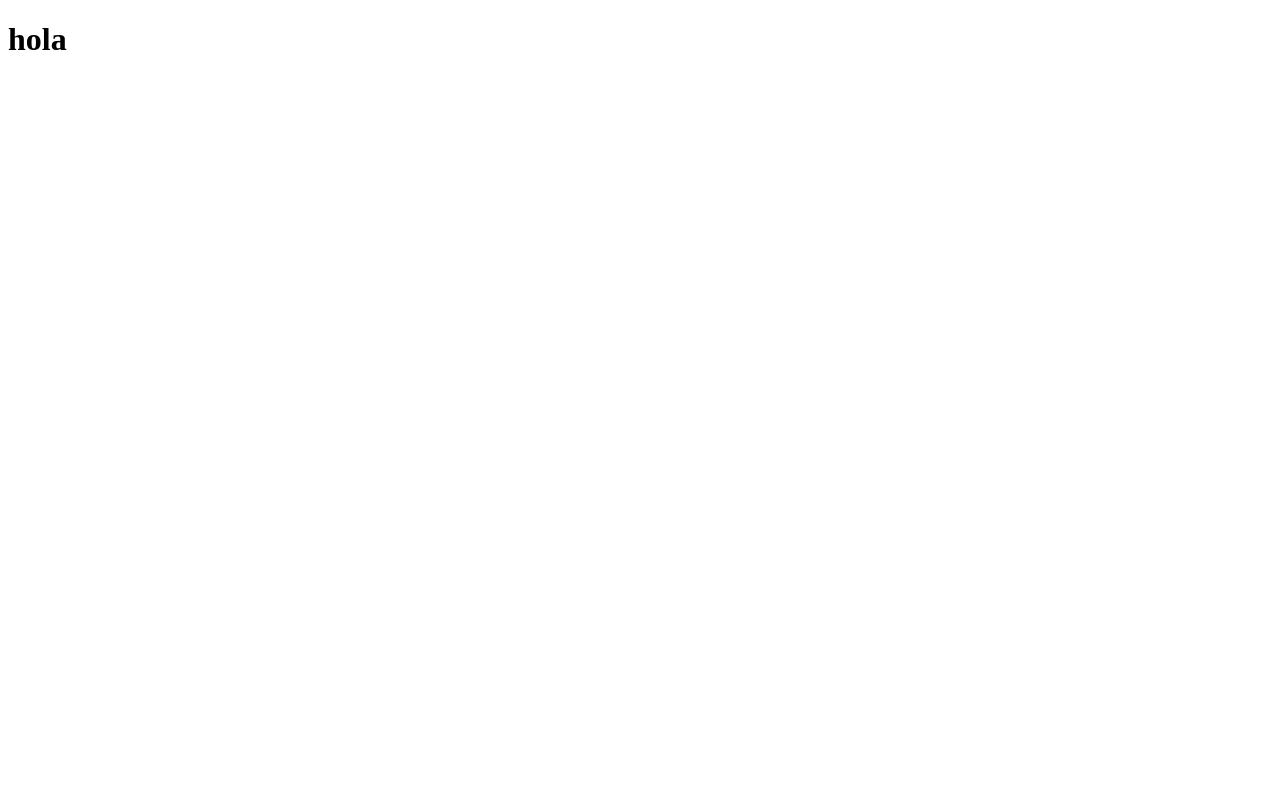
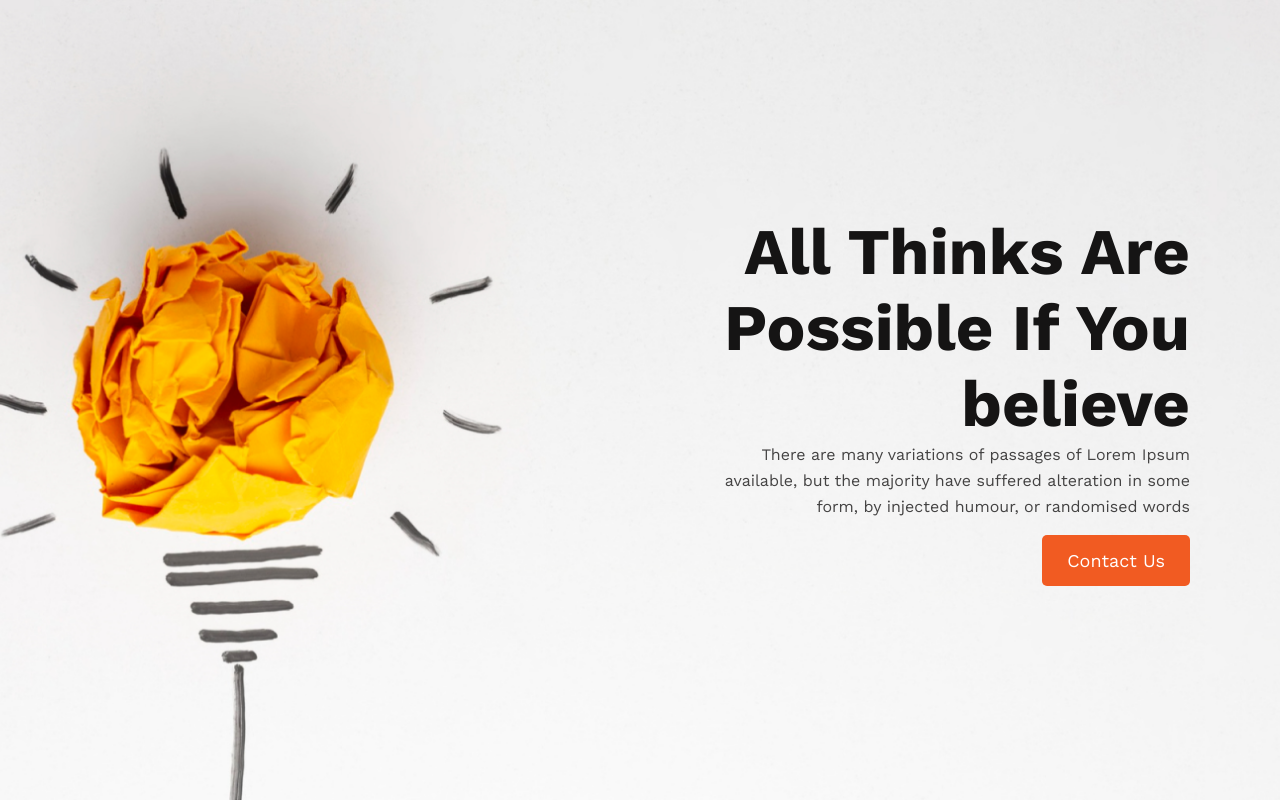
Before and after one commit to AbdurRahman1-Dev/Assignment-1, a plain HTML site: page index.html in a window 1280 px wide. Drawn offline with nearby package versions, Linux system fonts and the light colour scheme.

Commit message:
header section

```diff
--- a/index.html
+++ b/index.html
@@ -6,11 +6,21 @@
   <meta name="viewport" content="width=device-width, initial-scale=1.0">
   <title>Assignment-1</title>
   <link rel="stylesheet" href="style.css">
-
+  <link rel="preconnect" href="https://fonts.googleapis.com"><link rel="preconnect" href="https://fonts.gstatic.com" crossorigin><link href="https://fonts.googleapis.com/css2?family=Work+Sans:ital,wght@0,100;0,200;0,300;0,400;0,500;0,600;0,700;0,800;0,900;1,500;1,600;1,700&display=swap" rel="stylesheet">
 </head>
 <body>
 
-  <h1>hola</h1>
+  <!-- Header Banner Section -->
+
+ <header>
+  <div class="container content-right">
+    <div class="banner-content">
+      <h1>All Thinks Are Possible If You believe</h1>
+      <p>There are many variations of passages of Lorem Ipsum available, but the majority have suffered alteration in some form, by injected humour, or randomised words</p>
+      <button class="btn">Contact Us</button>
+    </div>
+  </div>
+ </header>
 
 </body>
 </html>
--- a/style.css
+++ b/style.css
@@ -0,0 +1,63 @@
+/* Primary  style css */
+*{
+  margin: 0;
+  padding: 0;
+  font-family: work sans;
+}
+
+.container{
+  width: 1100px;
+  margin: 0 auto;
+}
+
+
+/* Header Banner Section */
+
+header{
+  width: 100%;
+  height: 100vh;
+  background-image: url("./images/banner/banner1.png");
+  background-position: center;
+  background-size: cover;
+  background-repeat: no-repeat;
+}
+.content-right {
+  text-align: right;
+  display: flex;
+  justify-content: flex-end;
+  height: 100vh;
+  align-items: center;
+}
+
+.banner-content{
+  width: 45%;
+  text-align: right;
+  align-items: center;
+}
+
+/* banner content style */
+
+.banner-content h1{
+  font-weight: 700;
+  font-size: 65px;
+  line-height: 76px;
+  color: #151414;
+}
+
+.banner-content p{
+  font-weight: 400;
+  font-size: 16px;
+  line-height: 26px;
+  text-align: right;
+  color: #444343;
+}
+
+.banner-content .btn{
+   padding: 15px 25px;
+   border-radius: 5px;
+   border: none;
+   font-size: 18px;
+   color: #fff;
+   margin-top: 15px;
+   background-color: #F15B22;
+}
```
